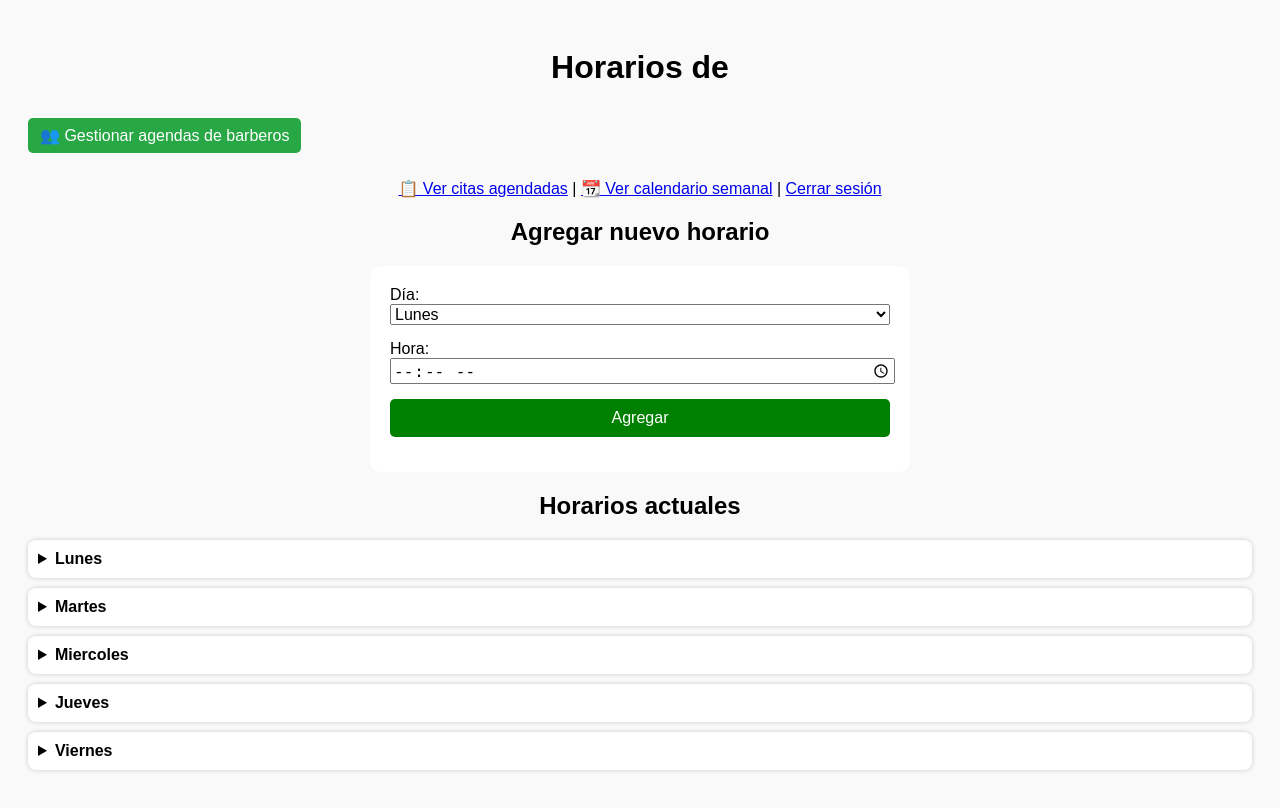
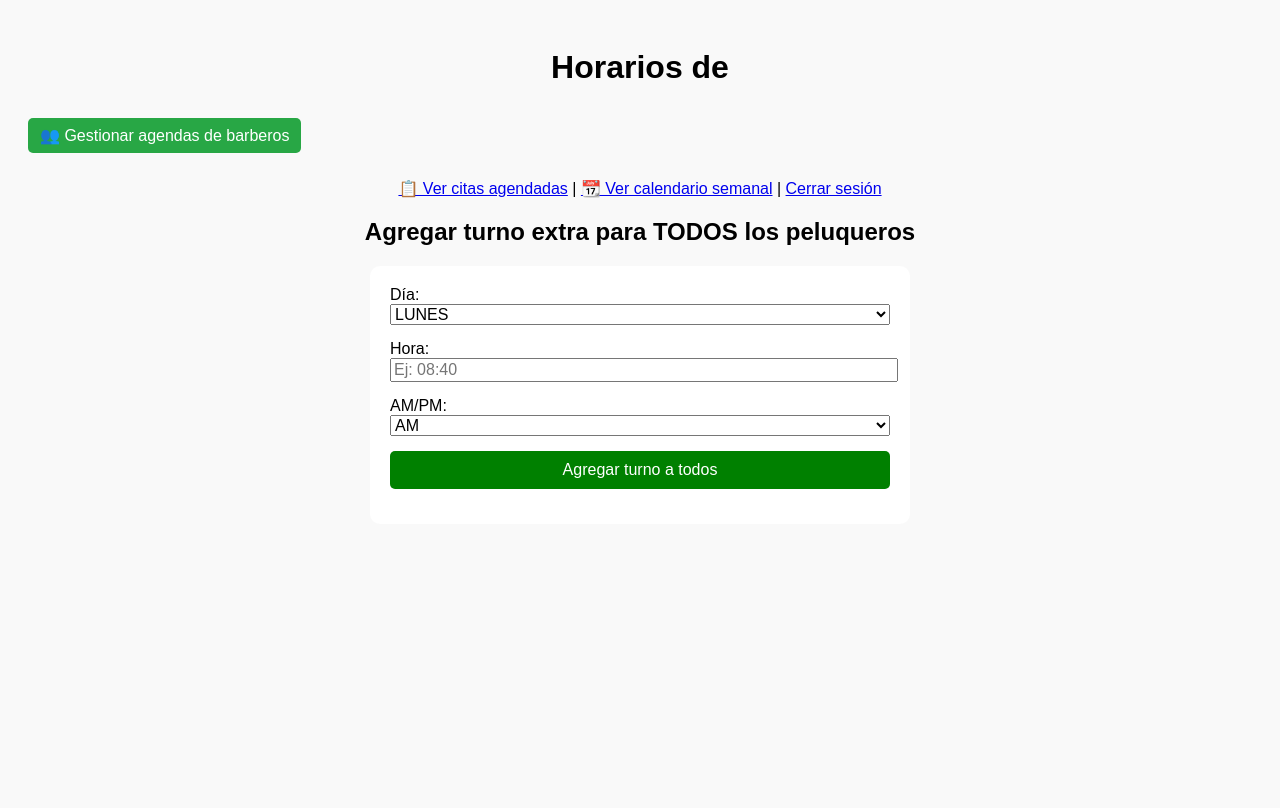
Before and after one commit to Cesario-dev/barberia-citas, a Flask app: page /admin in a window 1280 px wide. After the commit the page ends 489 px from the top, so only its background shows below. Run offline with Flask 3, Linux system fonts and the light colour scheme; the visitor is signed in with stand-in values (Sample User, id 1); data that the repository does not hold is empty; some libraries are stand-ins or nearby versions.

Commit message:
AGREGAR TURNOS GLOBALES

```diff
--- a/templates/admin.html
+++ b/templates/admin.html
@@ -78,38 +78,31 @@
         <a href="/logout">Cerrar sesión</a>
     </p>
 
-    <h2>Agregar nuevo horario</h2>
-    <form method="POST">
-        <label for="dia">Día:</label>
-        <select name="dia" required>
-            <option value="lunes">Lunes</option>
-            <option value="martes">Martes</option>
-            <option value="miercoles">Miércoles</option>
-            <option value="jueves">Jueves</option>
-            <option value="viernes">Viernes</option>
+    {% if session.get('es_admin') %}
+    <h2>Agregar turno extra para TODOS los peluqueros</h2>
+    <form action="{{ url_for('agregar_turno_global') }}" method="POST">
+        <label for="dia_global">Día:</label>
+        <select name="dia" id="dia_global" required>
+            <option value="lunes">LUNES</option>
+            <option value="martes">MARTES</option>
+            <option value="miercoles">MIÉRCOLES</option>
+            <option value="jueves">JUEVES</option>
+            <option value="viernes">VIERNES</option>
+            <option value="sabado">SÁBADO</option>
+            <option value="domingo">DOMINGO</option>
         </select>
 
-        <label for="hora">Hora:</label>
-        <input type="time" name="hora" required>
+        <label for="hora_global">Hora:</label>
+        <input type="text" name="hora" id="hora_global" placeholder="Ej: 08:40" required>
 
-        <button type="submit">Agregar</button>
+        <label for="am_pm">AM/PM:</label>
+        <select name="am_pm" id="am_pm" required>
+            <option value="AM">AM</option>
+            <option value="PM">PM</option>
+        </select>
+
+        <button type="submit">Agregar turno a todos</button>
     </form>
-
-    <h2>Horarios actuales</h2>
-
-    {% set dias_ordenados = ['lunes', 'martes', 'miercoles', 'jueves', 'viernes'] %}
-
-    {% for dia in dias_ordenados %}
-        <details>
-            <summary>{{ dia.capitalize() }}</summary>
-            <ul>
-                {% for id, dia_h, hora in horarios %}
-                    {% if dia_h == dia %}
-                        <li>{{ hora }} <a href="/admin/{{ peluquero_id }}?eliminar={{ id }}">Eliminar</a></li>
-                    {% endif %}
-                {% endfor %}
-            </ul>
-        </details>
-    {% endfor %}
+    {% endif %}
 </body>
 </html>
```
